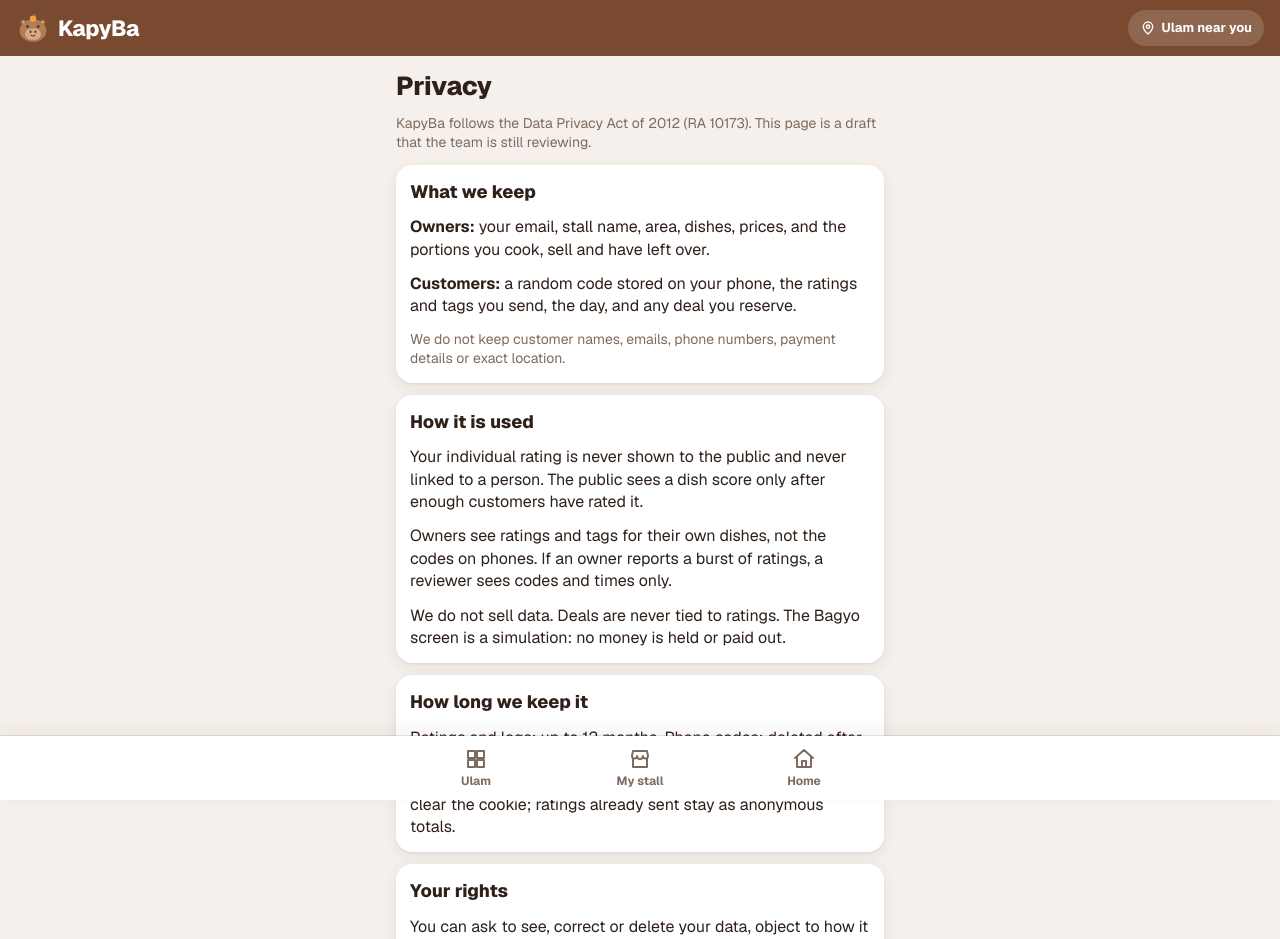
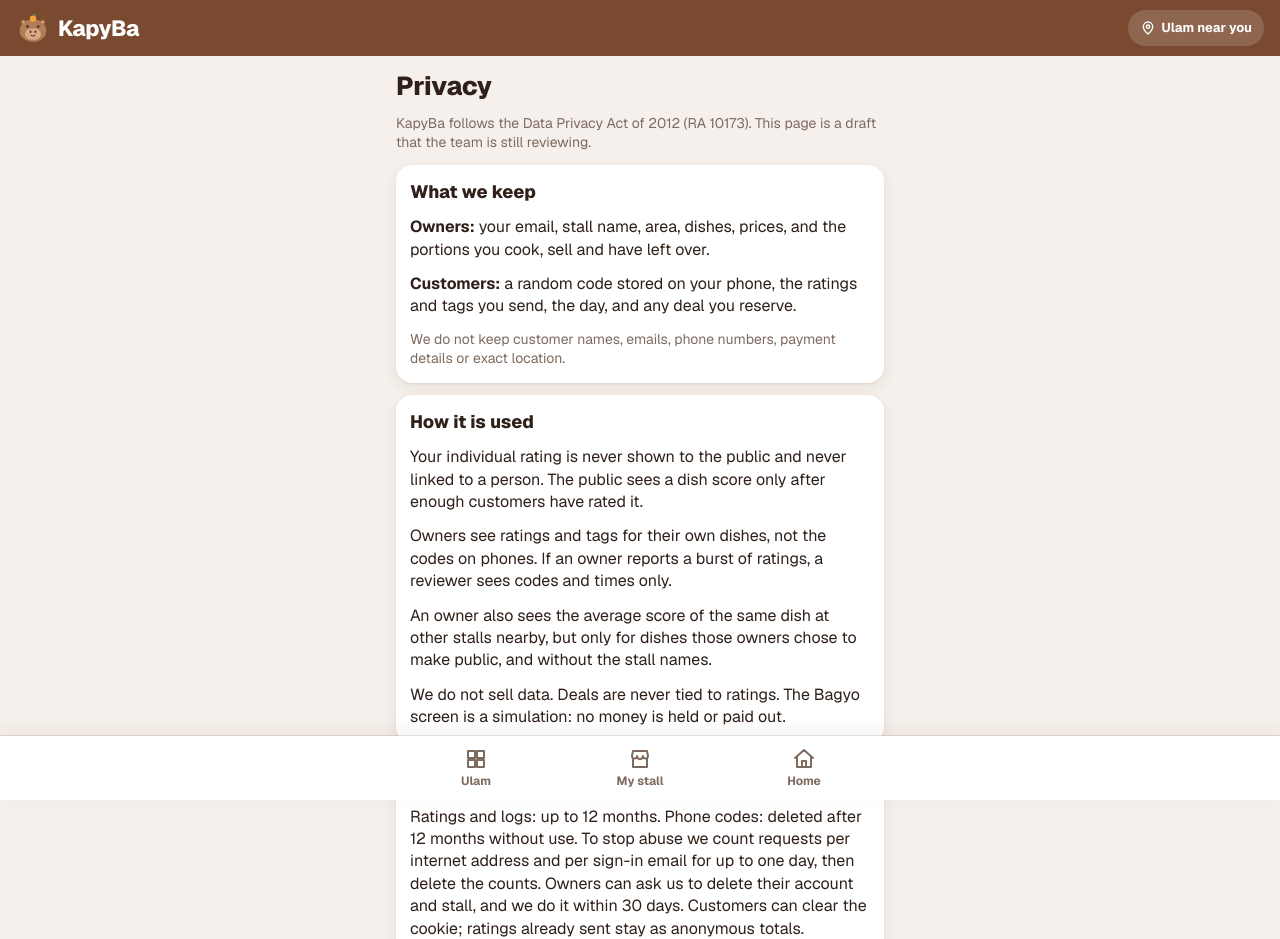
Before and after one commit to Romeo-04/kapyba, a Next.js app: page /privacy in a window 1280 px wide. Shown: the top 939 px of the page. Built offline with nearby package versions, Linux system fonts and the light colour scheme.

Commit message:
docs: privacy notice mentions Kumpara peer averages and anti-abuse counters

```diff
--- a/app/privacy/page.tsx
+++ b/app/privacy/page.tsx
@@ -23,12 +23,13 @@ export default function PrivacyPage() {
         <h2>How it is used</h2>
         <p>Your individual rating is never shown to the public and never linked to a person. The public sees a dish score only after enough customers have rated it.</p>
         <p>Owners see ratings and tags for their own dishes, not the codes on phones. If an owner reports a burst of ratings, a reviewer sees codes and times only.</p>
+        <p>An owner also sees the average score of the same dish at other stalls nearby, but only for dishes those owners chose to make public, and without the stall names.</p>
         <p>We do not sell data. Deals are never tied to ratings. The Bagyo screen is a simulation: no money is held or paid out.</p>
       </section>
 
       <section className="card stack">
         <h2>How long we keep it</h2>
-        <p>Ratings and logs: up to 12 months. Phone codes: deleted after 12 months without use. Owners can ask us to delete their account and stall, and we do it within 30 days. Customers can clear the cookie; ratings already sent stay as anonymous totals.</p>
+        <p>Ratings and logs: up to 12 months. Phone codes: deleted after 12 months without use. To stop abuse we count requests per internet address and per sign-in email for up to one day, then delete the counts. Owners can ask us to delete their account and stall, and we do it within 30 days. Customers can clear the cookie; ratings already sent stay as anonymous totals.</p>
       </section>
 
       <section className="card stack">
```
Also changed, not shown: 1 other file (tests, documents, lock files or other folders).
